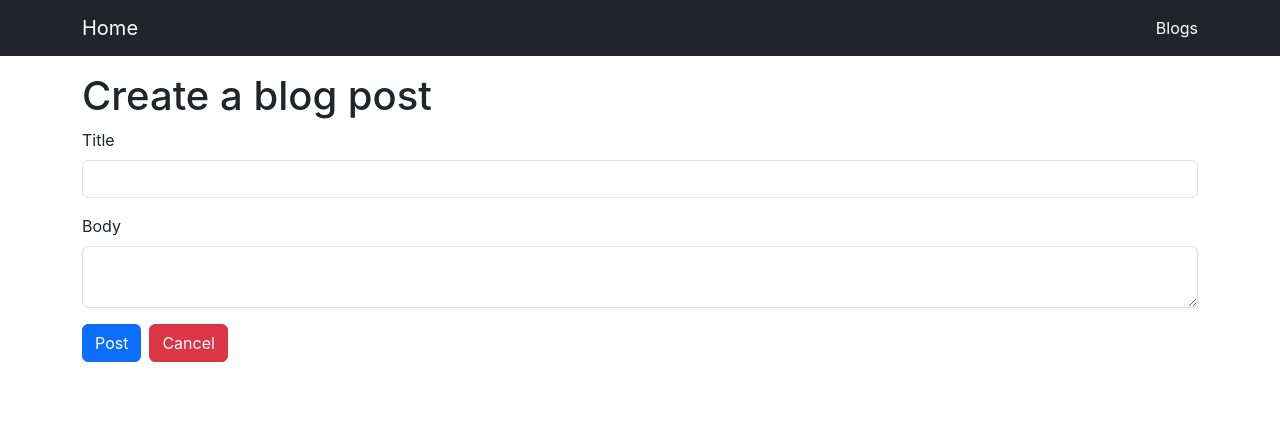
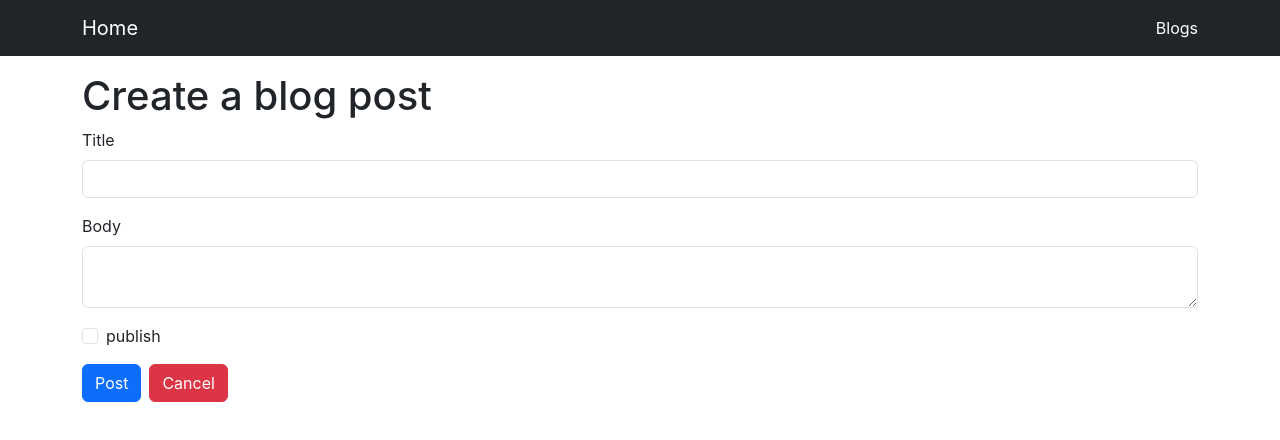
Before and after one commit to HanJeongSeol/inflearn_react_projectlearn, a React (Create React App) app in the folder react-basic/: page /blogs/create in a window 1280 px wide. Shown: the top 440 px of the page. Built offline with nearby package versions, Linux system fonts and the light colour scheme.

Commit message:
45_수정페이지_폼5

```diff
--- a/react-basic/db.json
+++ b/react-basic/db.json
@@ -4,7 +4,8 @@
       "title": "시간",
       "body": "추가1",
       "createdAt": 1685427771339,
-      "id": 4
+      "id": 4,
+      "publish": true
     }
   ]
 }
--- a/react-basic/src/components/BlogForm.jsx
+++ b/react-basic/src/components/BlogForm.jsx
@@ -11,6 +11,9 @@
     const [originalTitle, setOriginalTitle] = useState("")
     const [body, setBody] = useState("")
     const [originalBody, setOriginalBody] = useState("")
+    // post 공개 여부
+    const [publish, setPublish] = useState(false)
+    const [originalPublish, setOriginalPublish] = useState("")
 
     // url에서 id 파라미터를 가져온다
     const { id } = useParams()
@@ -28,13 +31,15 @@
                 setOriginalTitle(res.data.title)
                 setBody(res.data.body)
                 setOriginalBody(res.data.body)
+                setPublish(res.data.publish)
+                setOriginalPublish(res.data.publish)
             })
         }
     }, [id, editing])
     // 변경된 데이터가 없을 때 버튼을 비활성 시키기 위한 메소드 둘 중 하나라도 변경된 값이 없으면 비활성화 시킨다.
     // 일치하지 않을 때 false 반한 -> 데이터가 변경되었다.
     const isEdited = () => {
-        return title !== originalTitle || body !== originalBody
+        return title !== originalTitle || body !== originalBody || publish !== originalPublish
     }
 
     // Edit 페이지에서 cancel 버튼 클릭 시 post의 상세페이지로 이동.
@@ -54,6 +59,7 @@
                 .patch(`http://localhost:3001/posts/${id}`, {
                     title,
                     body,
+                    publish,
                 })
                 .then(() => {
                     navigate(`/blogs/${id}`)
@@ -69,6 +75,14 @@
                     navigate("/blogs")
                 })
         }
+    }
+
+    // checkbox 버튼 활성화 시 true 비활성화시 false를 반환하도록 하는 함수
+    // console.log(e.target.value)를 통해 콘솔창에 반환되는 값 확인
+    const onChangePublish = (e) => {
+        console.log(e.target.checked)
+        // publish값 변경
+        setPublish(e.target.checked)
     }
 
     return (
@@ -95,6 +109,19 @@
                     }}
                 />
             </div>
+
+            {/* post 공개 여부 checkbox 설정 */}
+            <div className="form-check mb-3">
+                <input
+                    className="form-check-input"
+                    type="checkbox"
+                    checked={publish}
+                    // 클릭할 때 마다 버튼 이벤트 실행
+                    onChange={onChangePublish}
+                ></input>
+                <label className="form-check-label"> publish </label>
+            </div>
+
             {/* disabled가 true일 시 버튼이 비활성화 된다. isEdited()가 true인 경우 변경된 데이터가 없는 것이기 때문에 앞에 '!'를 붙인다.*/}
             <button className="btn btn-primary" onClick={onSubmit} disabled={editing && !isEdited()}>
                 {/* 버튼 이름 변경 */}
```
